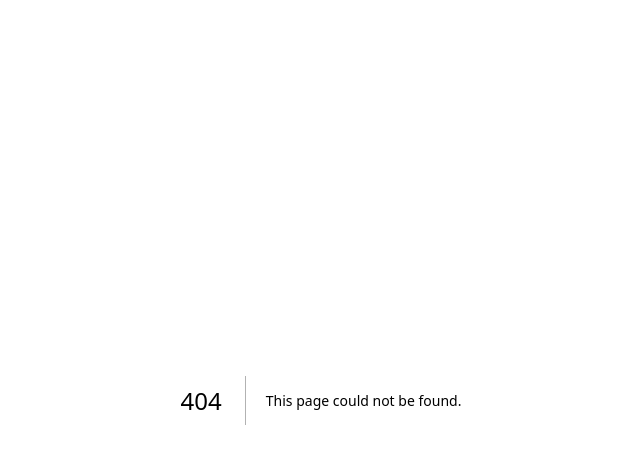
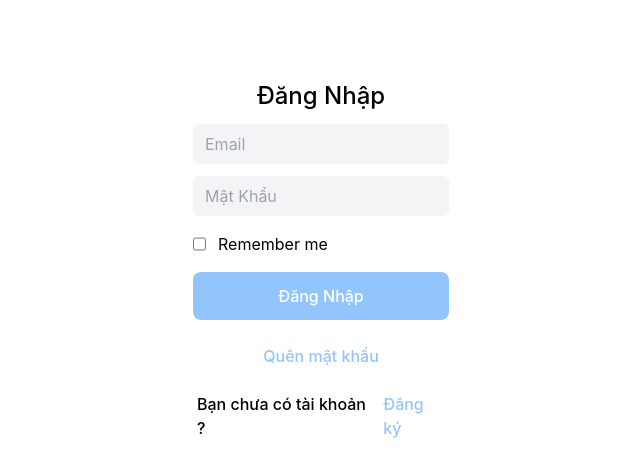
Before and after one commit to GiaThuanKaren/Muji_ecommerce, a Next.js app in the folder client/: page /login in a window 1280 px wide. Before the commit this address had no page. Shown: the top 476 px of the page, without its empty margins (319-959 px from the left). Built offline with nearby package versions, Linux system fonts and the light colour scheme.

Commit message:
Create New Page _ Login , Register

```diff
--- a/client/pages/_app.tsx
+++ b/client/pages/_app.tsx
@@ -1,8 +1,8 @@
 import '../styles/globals.css'
 import type { AppProps } from 'next/app'
 import "swiper/css";
-
 import "swiper/css/pagination";
+import "swiper/css/navigation";
 export default function App({ Component, pageProps }: AppProps) {
   return <Component {...pageProps} />
 }
--- /dev/null
+++ b/client/pages/login.tsx
@@ -0,0 +1,38 @@
+import Link from 'next/link'
+import React from 'react'
+
+function LoginPage() {
+    return (
+        <>
+            <div className='w-screen h-screen overflow-hidden flex justify-center bg-white'>
+                <div className='mt-20 w-[20%]'>
+                    <h3 className='font-medium text-2xl text-center'>Đăng Nhập</h3>
+                    <input placeholder='Email' type="email" className="block w-full h-10 bg-gray-100 my-3 px-3 py-5 rounded-md" />
+                    <input placeholder='Mật Khẩu' type="password" className="block w-full h-10 bg-gray-100 my-3 px-3 py-5 rounded-md" />
+                    <div className='flex my-4'>
+                        <input type="checkbox" name="" id="" />
+                        <p className='ml-3'>Remember me</p>
+                    </div>
+
+                    <div className='h-12 my-3 bg-blue-300 rounded-lg flex items-center justify-center'>
+                        <p className='text-center text-white  font-medium'>Đăng Nhập</p>
+                    </div>
+                    <div className='h-12 my-3  rounded-lg flex items-center justify-center'>
+                        <p className='text-center text-blue-300  font-medium'>Quên mật khẩu</p>
+                    </div>
+
+                    <div className='h-12 my-3  rounded-lg flex items-center justify-center'>
+                        <Link href={``} className='text-black font-medium mx-1'>
+                            Bạn chưa có tài khoản ?
+                        </Link>
+                        <Link href={``} className='text-blue-300 font-medium mx-1'>
+                            Đăng ký
+                        </Link>
+                    </div>
+                </div>
+            </div>
+        </>
+    )
+}
+
+export default LoginPage
--- /dev/null
+++ b/client/pages/register.tsx
@@ -0,0 +1,40 @@
+import Link from 'next/link'
+import React from 'react'
+
+function RegisterPage() {
+    return (
+        <>
+            <div className='w-screen h-screen overflow-hidden flex justify-center bg-white'>
+                <div className='mt-20 w-[20%]'>
+                    <h3 className='font-medium text-2xl text-center'>Đăng Ký</h3>
+                    <input type="text" placeholder='Username' name="" id=""  className="block w-full h-10 bg-gray-100 my-3 px-3 py-5 rounded-md"/>
+                    <input placeholder='Email' type="email" className="block w-full h-10 bg-gray-100 my-3 px-3 py-5 rounded-md" />
+                    <input placeholder='Mật Khẩu' type="password" className="block w-full h-10 bg-gray-100 my-3 px-3 py-5 rounded-md" />
+                    <input placeholder='Xác Nhận Mật Khẩu' type="password" className="block w-full h-10 bg-gray-100 my-3 px-3 py-5 rounded-md" />
+                    {/* <div className='flex my-4'>
+                        <input type="checkbox" name="" id="" />
+                        <p className='ml-3'>Remember me</p>
+                    </div> */}
+
+                    <div className='h-12 my-3 bg-blue-300 rounded-lg flex items-center justify-center'>
+                        <p className='text-center text-white  font-medium'>Đăng Nhập</p>
+                    </div>
+                    {/* <div className='h-12 my-3  rounded-lg flex items-center justify-center'>
+                        <p className='text-center text-blue-300  font-medium'>Quên mật khẩu</p>
+                    </div> */}
+
+                    <div className='h-12 my-3  rounded-lg flex items-center justify-center'>
+                        <Link href={``} className='text-black font-medium mx-1'>
+                            Bạn đã có tài khoản ?
+                        </Link>
+                        <Link href={``} className='text-blue-300 font-medium mx-1'>
+                            Đăng Nhập
+                        </Link>
+                    </div>
+                </div>
+            </div>
+        </>
+    )
+}
+
+export default RegisterPage
--- a/client/src/Components/CardProduct/index.tsx
+++ b/client/src/Components/CardProduct/index.tsx
@@ -1,6 +1,11 @@
 import React from 'react'
+import { Swiper, SwiperSlide } from "swiper/react";
+import { Pagination, Navigation } from "swiper";
 
 function CardProduct() {
+    const [data, setData] = React.useState(() => {
+        return Array.from(Array(10).keys())
+    })
     return (
         <>
             <div className='h-fit max-h-[500px] basis-1/2 md:basis-1/4 p-1 my-10'>
@@ -16,6 +21,31 @@ function CardProduct() {
                         <p className='font-medium'>329.000đ</p>
 
                     </div>
+                    <Swiper
+                        navigation={true}
+                        slidesPerView={3}
+                        spaceBetween={30}
+                        centeredSlides={true}
+                        pagination={{
+                            clickable: true,
+                        }}
+                        modules={[Pagination, Navigation]}
+                        className="mySwiper"
+                    >
+                        {
+                            data.map((item, index) => {
+                                return <>
+                                    <SwiperSlide key={index}>
+                                        <div className='h-full  w-full p-2 my-10'>
+                                            <div className=' bg-red-500 rounded-full   h-10 w-10'>
+
+                                            </div>
+                                        </div>
+                                    </SwiperSlide>
+                                </>
+                            })
+                        }
+                    </Swiper>
                 </div>
             </div>
         </>
--- a/client/src/Components/Header/index.tsx
+++ b/client/src/Components/Header/index.tsx
@@ -107,11 +107,31 @@ function Header() {
 
                         <div className='flex items-center justify-between'>
                             <div className='flex items-center '>
-                                <div className='relative'>
+                                <div className='relative group:'>
                                     {/* <p className='h-3 w-3 bg-yellow-500 absolute top-0 right-0 z-[2]'>
                                         0
                                     </p> */}
                                     <ICON className='mx-3' icon={IconSolid.faBagShopping} />
+
+                                    <div className='w-72 h-52 bg-white absolute top-full left-0 group-hover:bg-red-400'>
+                                        <div className="flex flex-col items-center">
+                                            <div>
+                                                <img
+                                                    src="http://bizweb.dktcdn.net/100/438/408/themes/904142/assets/blank_cart.svg?1687765708034"
+                                                    alt=""
+                                                />
+                                            </div>
+                                            <p>Giỏ hàng của bạn đang trống</p>
+
+                                            <Link href={""} className='hover:text-yellow-300'>
+                                                <p>Đăng nhập / Đăng ký </p>
+                                            </Link>
+
+                                        </div>
+
+                                    </div>
+
+
                                 </div>
                                 {/* <ICON icon="fa-sharp fa-light fa-bag-shopping" /> */}
                                 GIỏ HÀNG
```
